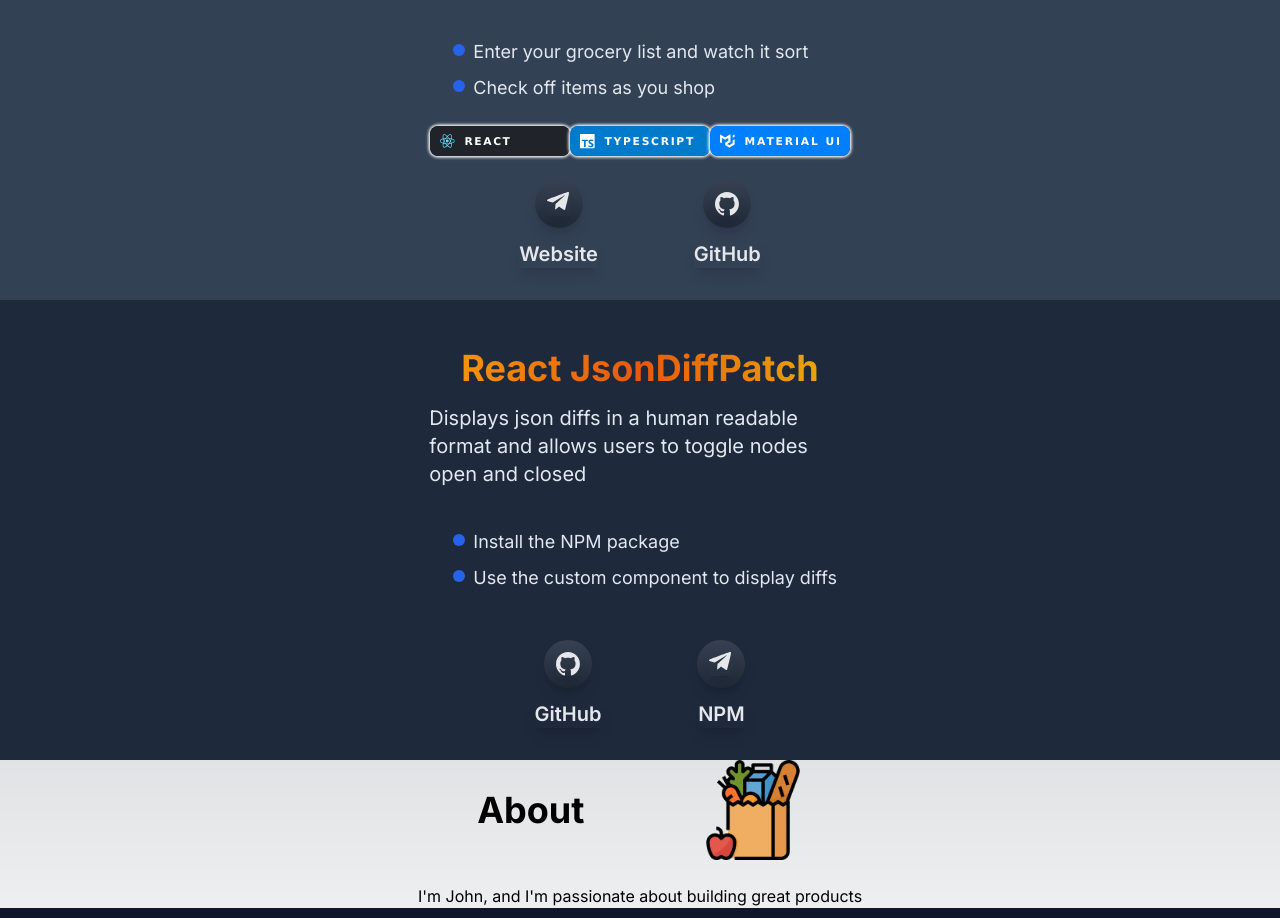
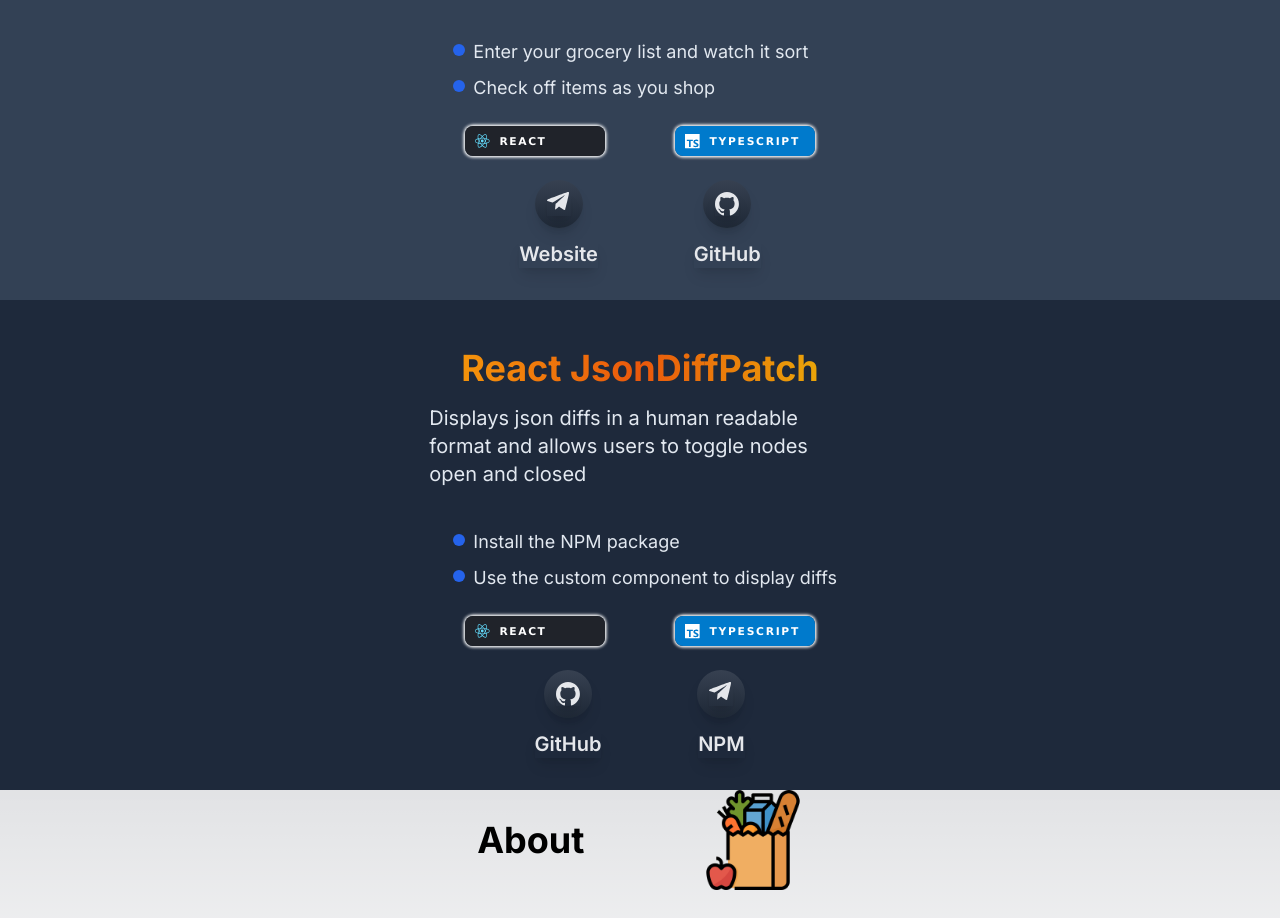
Before and after one commit to johnwdunn20/personal-website, a Next.js app: page / in a window 1280 px wide. Shown: the part 1660-2578 px from the top of the page. Built offline with nearby package versions, Linux system fonts and the light colour scheme.

Commit message:
nav bar changes

```diff
--- a/src/app/page.tsx
+++ b/src/app/page.tsx
@@ -58,7 +58,6 @@ export default function Home() {
       technologies: [
         'react',
         'typescript',
-        'materialui',
       ],
       externalLinks: [
         {
@@ -80,7 +79,8 @@ export default function Home() {
         'Use the custom component to display diffs',
       ],
       technologies: [
-
+        'react',
+        'typescript'
       ],
       externalLinks: [
         {
--- a/src/components/Nav.tsx
+++ b/src/components/Nav.tsx
@@ -3,8 +3,10 @@
 import React from "react";
 
 const Nav = () => {
+  // Ideally Nav bar moves at the speed the user scrolls - this is simple right now
+
   // Navigation bar should dissapear when scrolling down and reappear when scrolling up
-  // ** Needs to be transition
+
   const [prevScrollPos, setPrevScrollPos] = React.useState(0);
   const [visible, setVisible] = React.useState(true);
 
```
